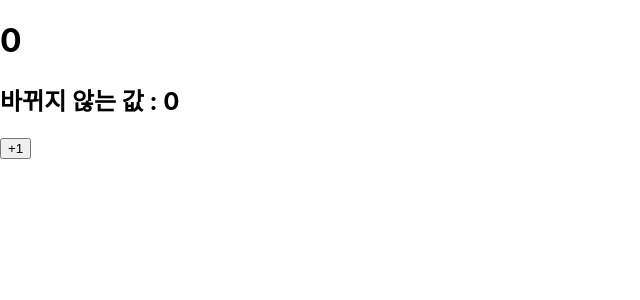
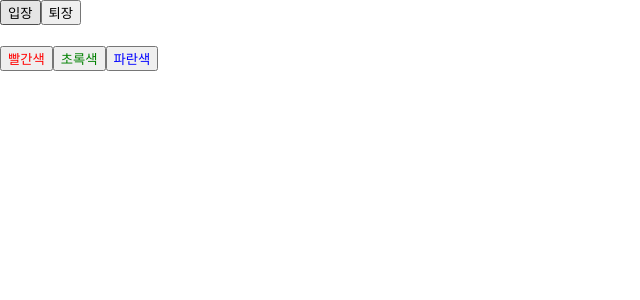
Before and after one commit to Duck-98/hello-react, a React (Create React App) app: page / in a window 1280 px wide. Shown: the top 300 px of the page, without its empty margins (0-640 px from the left). Built offline with nearby package versions, Linux system fonts and the light colour scheme.

Commit message:
usestate

```diff
--- a/src/App.js
+++ b/src/App.js
@@ -1,8 +1,8 @@
 import React from 'react';
-import Counter from './Counter';
+import Say from './Say';
 
 const App = () => {
-  return <Counter />;
+  return <Say />;
 };
 
 export default App;
--- a/src/Counter.js
+++ b/src/Counter.js
@@ -1,23 +1,38 @@
 import React, { Component } from 'react';
 
 class Counter extends Component {
-  constructor(props) {
-    super(props);
-    // state의 초기값 설정
-    this.state = {
-      number: 0,
-      fixedNumber: 0,
-    };
-  }
+  // state의 초기값 설정
+  state = {
+    number: 0,
+    fixedNumber: 0,
+  };
+
   render() {
     const { number, fixedNumber } = this.state; // state를 조회할 때는 this. state로 조회
     return (
       <div>
         <h1>{number}</h1>
         <h2>바뀌지 않는 값 : {fixedNumber}</h2>
+
         <button
           onClick={() => {
-            this.setState({ number: number + 1 });
+            /*this.setState((prevState) => {
+              return {
+                number: prevState.number + 1,
+              };
+            });
+            /*this.setState((prevState) => ({
+              number: prevState.number + 1,
+            }));    이 코드는 함수에서 바로 객체를 반환해줌.*/
+            this.setState(
+              {
+                number: number + 1,
+              },
+              () => {
+                console.log('방금 setstate가 호출 되었습니다.');
+                console.log(this.state);
+              }
+            );
           }}
         >
           +1
--- /dev/null
+++ b/src/Say.js
@@ -0,0 +1,28 @@
+import React, { useState } from 'react';
+
+const Say = () => {
+  const [message, setMessage] = useState('');
+  const onClickEnter = () => setMessage('안녕하세요');
+  const onClickLeave = () => setMessage('안녕히 가세요');
+
+  const [color, setColor] = useState('black');
+
+  return (
+    <>
+      <button onClick={onClickEnter}>입장</button>
+      <button onClick={onClickLeave}>퇴장</button>
+      <h1 style={{ color }}>{message}</h1>
+      <button style={{ color: 'red' }} onClick={() => setColor('red')}>
+        빨간색
+      </button>
+      <button style={{ color: 'green' }} onClick={() => setColor('green')}>
+        초록색
+      </button>
+      <button style={{ color: 'blue' }} onClick={() => setColor('blue')}>
+        파란색
+      </button>
+    </>
+  );
+};
+
+export default Say;
```
